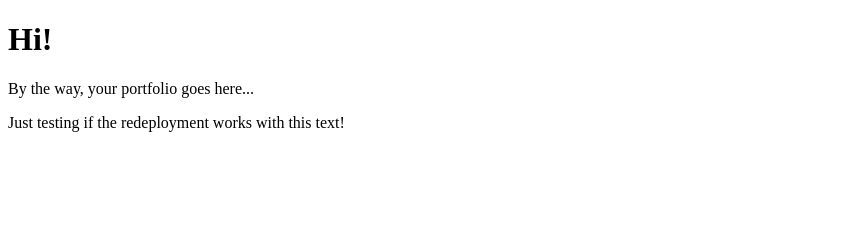
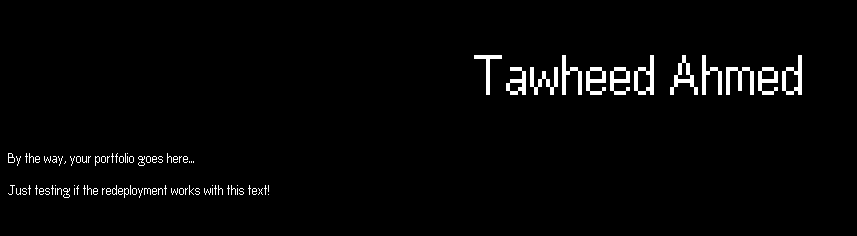
Before and after one commit to TawheedAhmed28/ta-portfolio, a plain HTML site: page index.html in a window 1280 px wide. Shown: the whole page, without its empty margins (0-857 px from the left). Drawn offline with Linux system fonts and the light colour scheme.

Commit message:
added font

```diff
--- a/index.css
+++ b/index.css
@@ -0,0 +1,21 @@
+@font-face {
+    font-family: Pixgamer;
+    src: url("fonts/PixgamerRegular-OVD6A.ttf");
+}
+
+* {
+    font-family: Pixgamer;
+    color: white;
+}
+
+h1 {
+    display: flex;
+    font-weight: 200;
+    font-size: 64px;
+    justify-content: center;
+    width: auto;
+}
+
+body {
+    background-color: black;
+}
--- a/index.html
+++ b/index.html
@@ -3,11 +3,12 @@
 <head>
     <meta charset="UTF-8">
     <meta name="viewport" content="width=device-width, initial-scale=1.0">
+    <link rel="stylesheet" href="index.css">
     <script defer src="app.js"></script>
     <title>Tawheed Ahmed</title>
 </head>
 <body>
-    <h1>Hi!</h1>
+    <h1>Tawheed Ahmed</h1>
     <p>By the way, your portfolio goes here...</p>
     <p>Just testing if the redeployment works with this text!</p>
 </body>
```
Also changed, not shown: fonts/PixgamerRegular-OVD6A.ttf (added), images/binary-computer-code-background_144316-9.avif (added).
